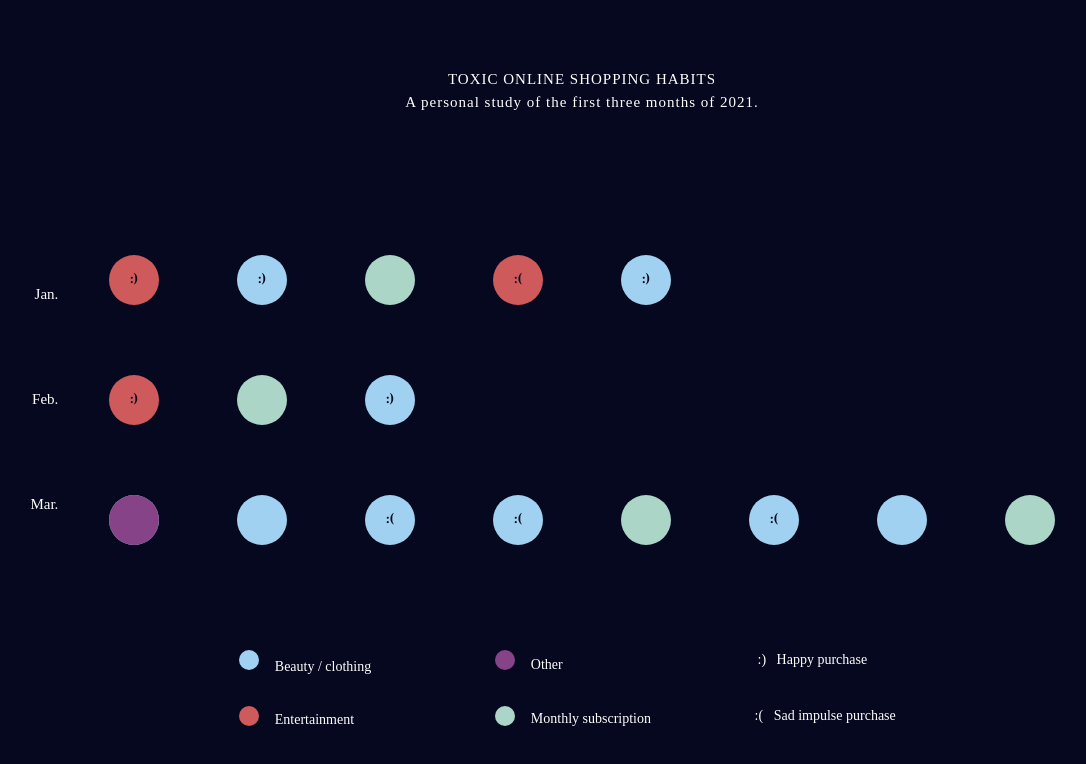
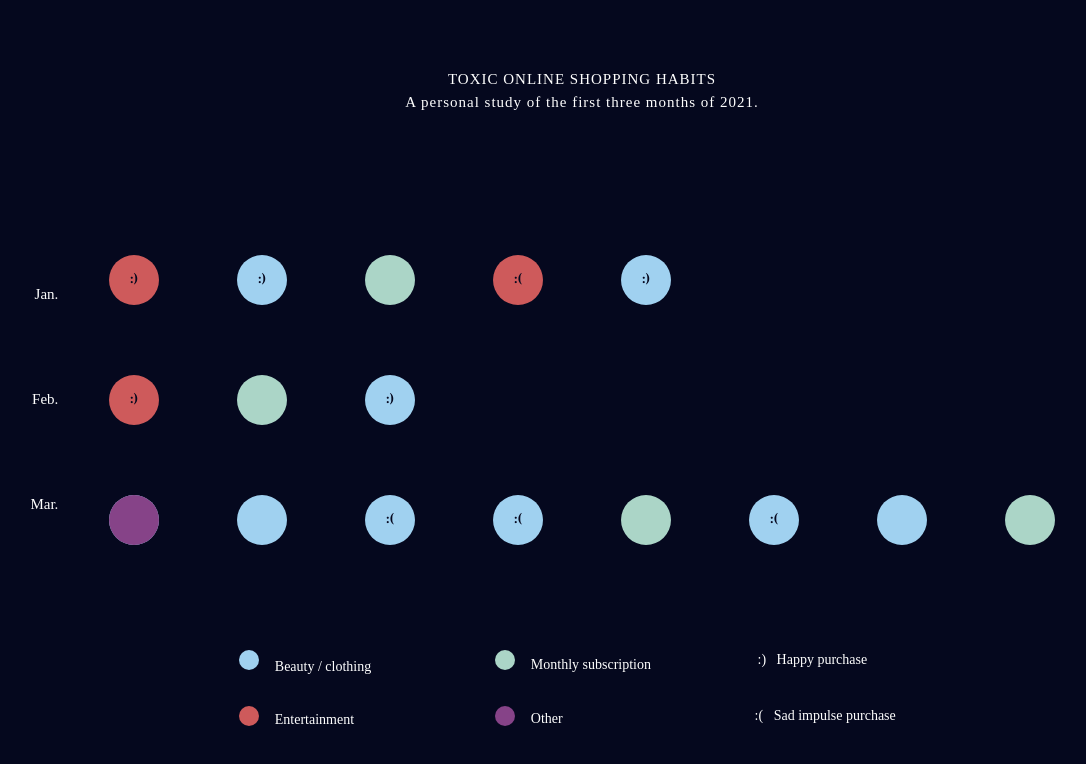
Before and after one commit to hackerwomans/toxicspending, a plain HTML site: page index.html in a window 1280 px wide. Shown: the whole page, without its empty margins (58-1144 px from the left). Drawn offline with Linux system fonts and the light colour scheme.

Commit message:
toxicspending

```diff
--- a/index.html
+++ b/index.html
@@ -2,6 +2,7 @@
 <!DOCTYPE html>
 <html>
 <head>
+<meta name="viewport" content="width=device-width, initial-scale=1">
 <body>
   <h1> TOXIC ONLINE SHOPPING HABITS<br>A personal study of the first three months of 2021.</br> </h1>
 
@@ -17,8 +18,8 @@
 
 <h3>Entertainment</h3>
 <h4>Beauty / clothing</h4>
-<h5>Monthly subscription</h5>
-<h6>Other</h6>
+<h5>Other</h5>
+<h6>Monthly subscription</h6>
 
 <div class="frown">:( &nbsp; Sad impulse purchase</div>
 <div class="smile">:) &nbsp; Happy purchase</div>
@@ -58,4 +59,6 @@
 
         <link rel="stylesheet" type="text/css" href="buttons.css">
 
+          <link rel="stylesheet" type="text/css" href="modal.css">
+
         </html>
--- a/main.css
+++ b/main.css
@@ -147,7 +147,7 @@ line-height: 150%;
 .type1 {
     width: 20px;
     height: 20px;
-    background: #864388;
+    background: #abd5c7;
     position: fixed;
     bottom: 15%;
     left: 44%;
@@ -157,7 +157,7 @@ line-height: 150%;
 .type2 {
     width: 20px;
     height: 20px;
-    background: #abd5c7;
+    background: #864388;
     position: fixed;
     bottom: 8%;
     left: 44%;
```
Also changed, not shown: modal.css (added).
